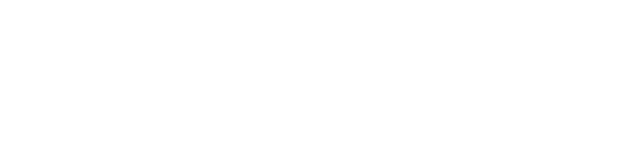
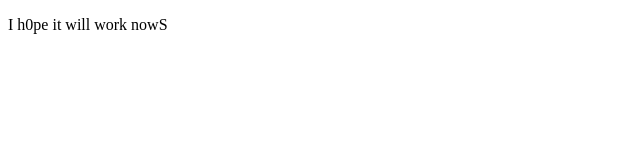
Before and after one commit to bhuvanshankarH/Just-a-check, a plain HTML site: page index.html in a window 1280 px wide. Shown: the whole page, without its empty margins (0-640 px from the left). Drawn offline with Linux system fonts and the light colour scheme.

Commit message:
New commit made by me

```diff
--- a/index.html
+++ b/index.html
@@ -7,6 +7,7 @@
     <title>Document</title>
 </head>
 <body>
+    <p>I h0pe it will work nowS</p>
 
 </body>
 </html>
```
